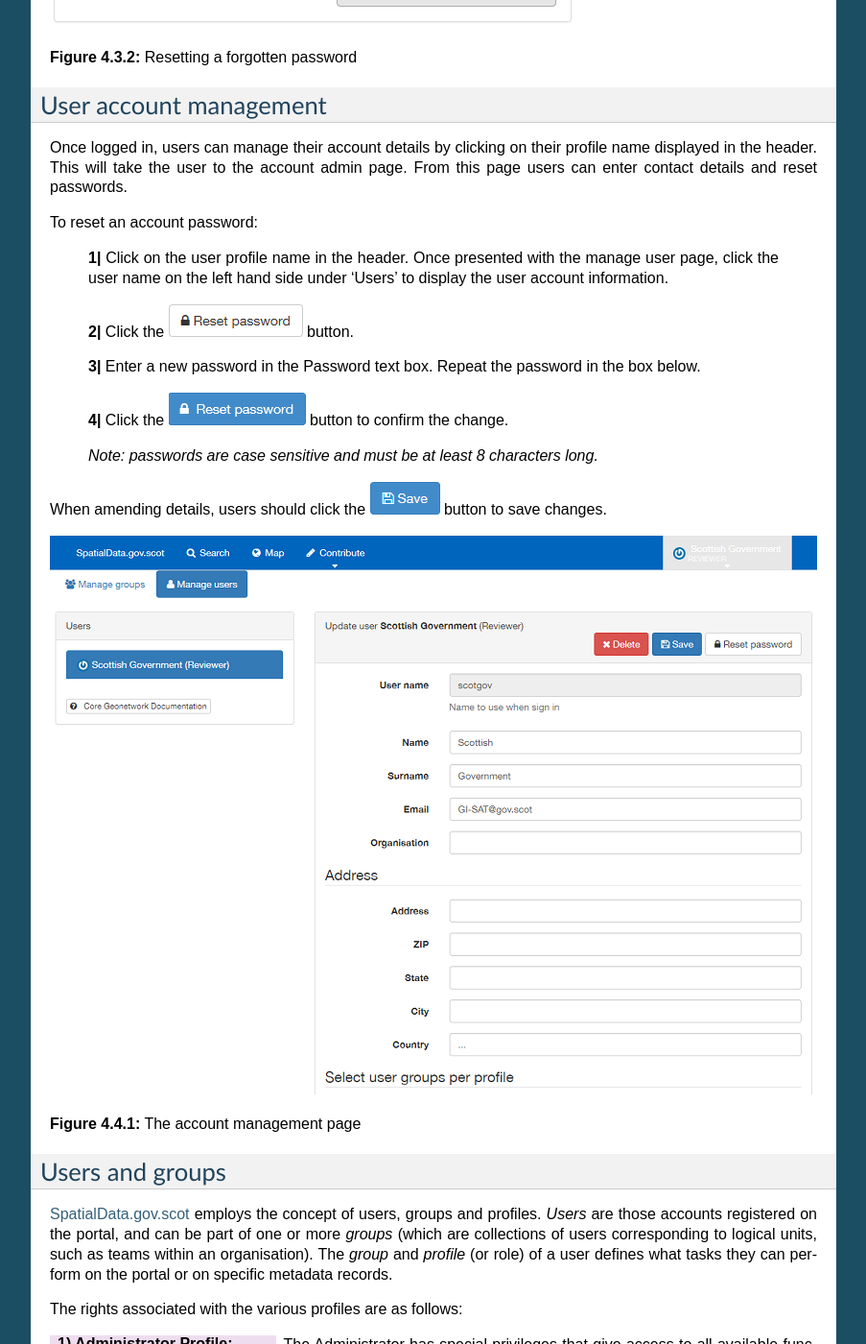
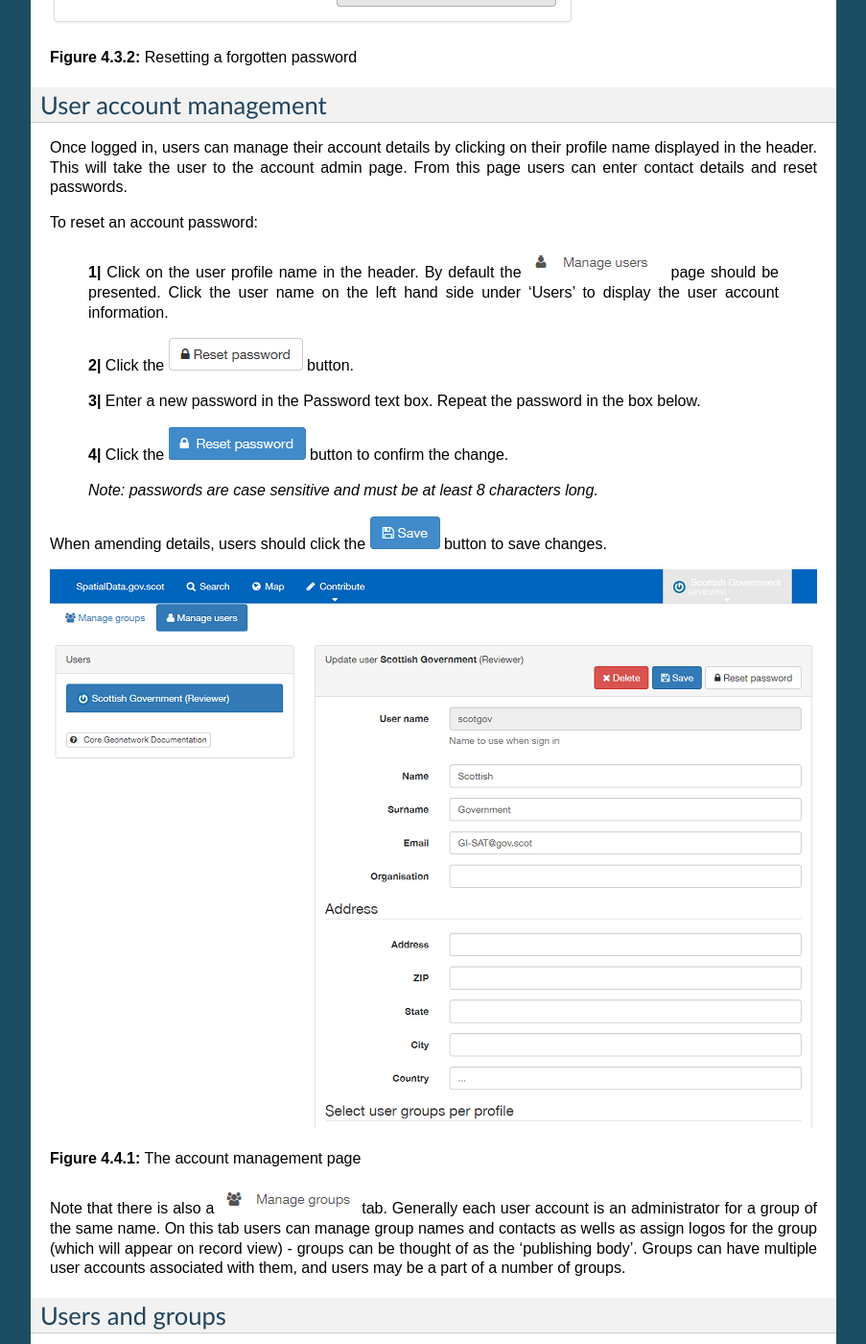
Before and after one commit to AstunTechnology/ssdidocs, a Sphinx documentation site: the page built from docs/UserDoc_Chap4_Users.rst, in a window 1280 px wide and 1400 px high, scrolled down 1801 px. Shown: the whole window at 96% size, without its empty margins (198-1101 px from the left). Built offline with Sphinx 7.4.7, drawn with Linux system fonts in a browser that asks for light colours.

Commit message:
Updated for Geonetwork 3.10.x
Added reference to manage users and manage groups tabs

```diff
--- a/docs/UserDoc_Chap4_Users.rst
+++ b/docs/UserDoc_Chap4_Users.rst
@@ -73,7 +73,7 @@
 
 To reset an account password:
 
-	**1|** Click on the user profile name in the header. Once presented with the manage user page, click the user name on the left hand side under 'Users' to display the user account information.
+	**1|** Click on the user profile name in the header. By default the |button_account_manageusers| page should be presented. Click the user name on the left hand side under 'Users' to display the user account information.
 
 	**2|** Click the |button_account_resetpass| button.
 
@@ -88,6 +88,8 @@
 |userdoc_fig_4_4_1_ManageAccount|
 
 **Figure 4.4.1:** The account management page
+
+Note that there is also a |button_account_managegroups| tab. Generally each user account is an administrator for a group of the same name. On this tab users can manage group names and contacts as wells as assign logos for the group (which will appear on record view) - groups can be thought of as the 'publishing body'. Groups can have multiple user accounts associated with them, and users may be a part of a number of groups.
 
 Users and groups
 ----------------
@@ -131,6 +133,8 @@
 .. |button_signin_confirm| image:: media/button_signin_confirm.png
 .. |button_signin_forgotten| image:: media/button_signin_forgotten.png
 .. |button_signin_sendlink| image:: media/button_signin_sendlink.png
+.. |button_account_manageusers| image:: media/button_account_manageusers.png
+.. |button_account_managegroups| image:: media/button_account_managegroups.png
 .. |button_account_resetpass| image:: media/button_account_resetpass.png
 .. |button_account_resetpassconfirm| image:: media/button_account_resetpassconfirm.png
 .. |button_account_save| image:: media/button_account_save.png
```
